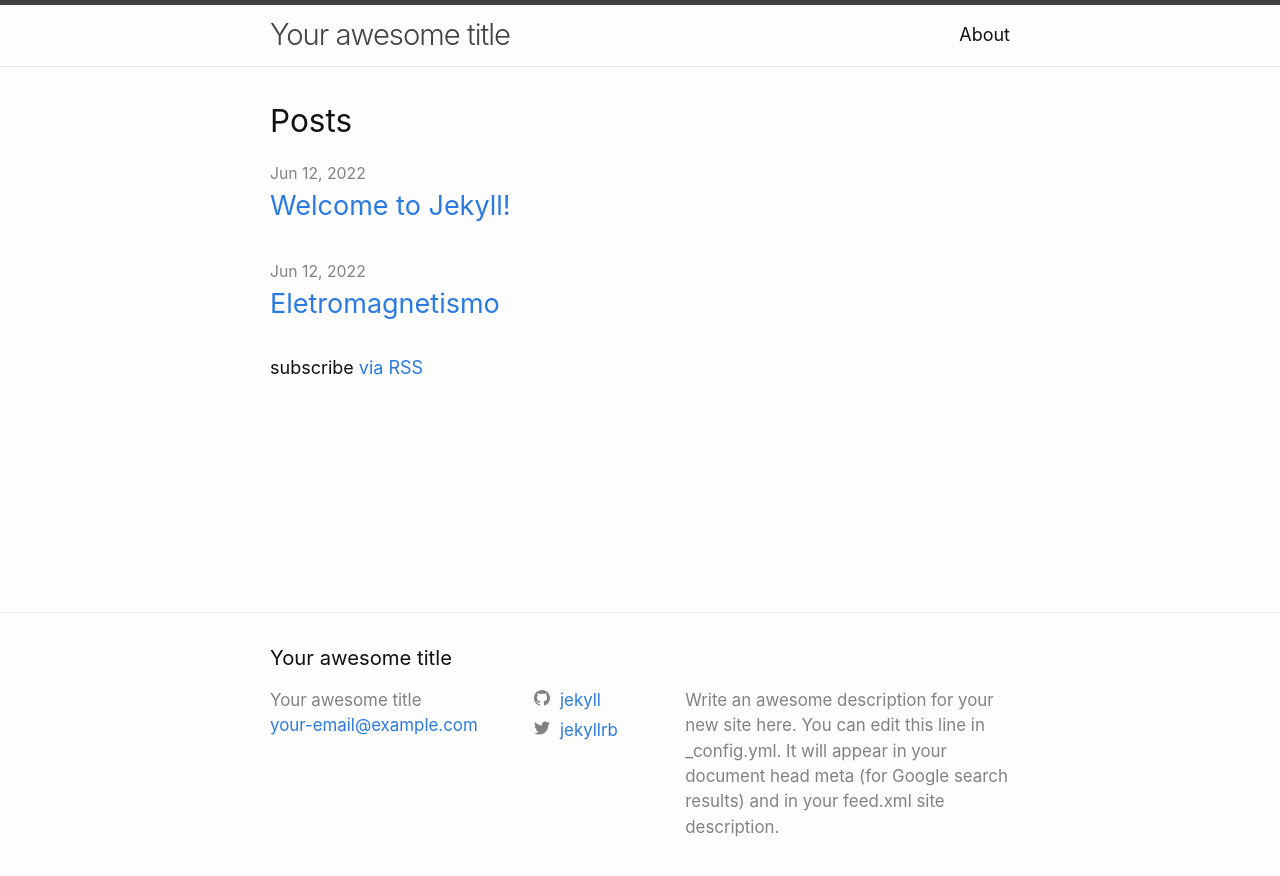
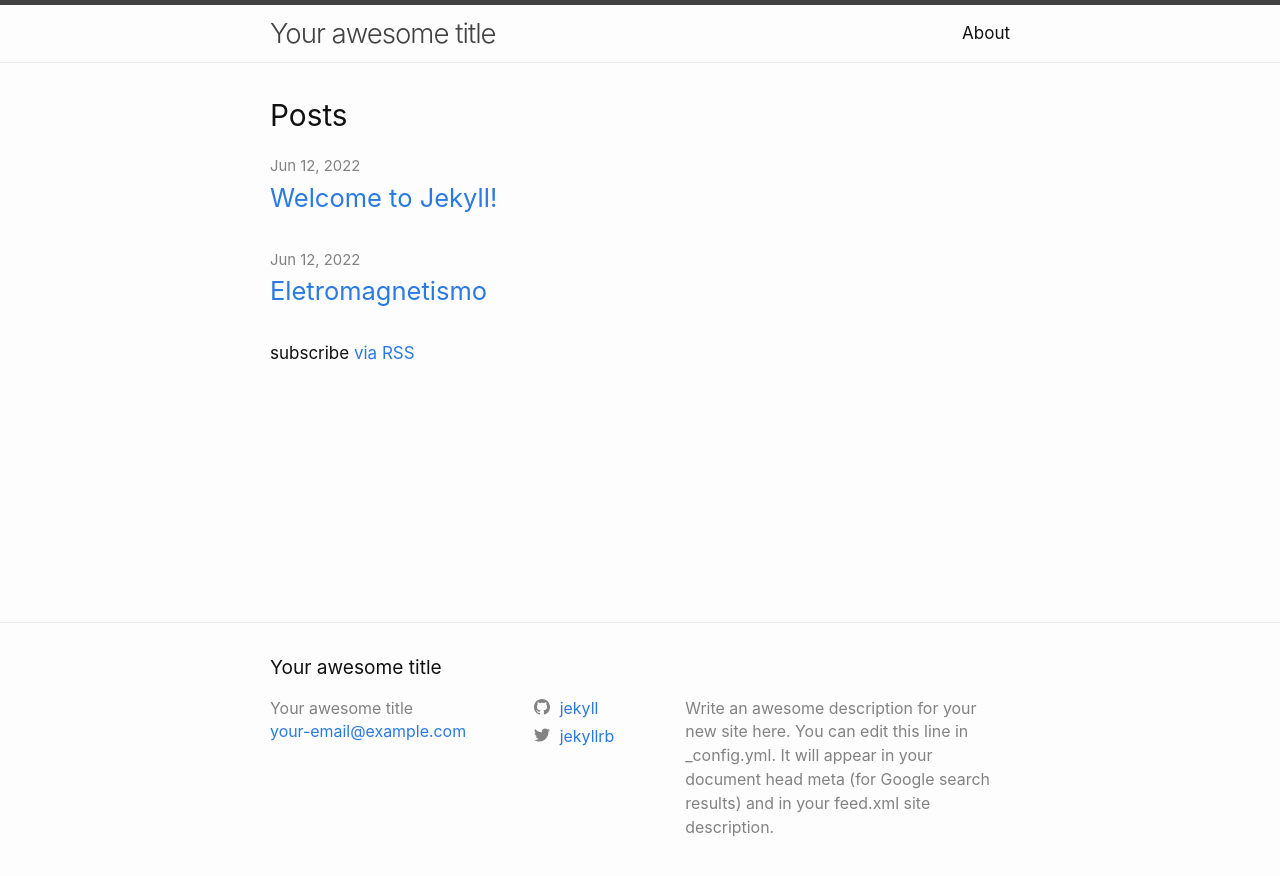
Before and after one commit to jamericomiranda/jamericomiranda.github.io, a Jekyll site: the page built from index.markdown, in a window 1280 px wide. Shown: the top 876 px of the page. Built offline with Jekyll 4.4.1, drawn with Linux system fonts in a browser that asks for light colours.

Commit message:
Update minima.scss

```diff
--- a/_sass/minima.scss
+++ b/_sass/minima.scss
@@ -3,7 +3,7 @@
 // Define defaults for each variable.
 
 $base-font-family: -apple-system, BlinkMacSystemFont, "Segoe UI", Roboto, Helvetica, Arial, sans-serif, "Apple Color Emoji", "Segoe UI Emoji", "Segoe UI Symbol" !default;
-$base-font-size:   18px !default;
+$base-font-size:   17px !default;
 $base-font-weight: 400 !default;
 $small-font-size:  $base-font-size * 0.875 !default;
 $base-line-height: 1.5 !default;
```
